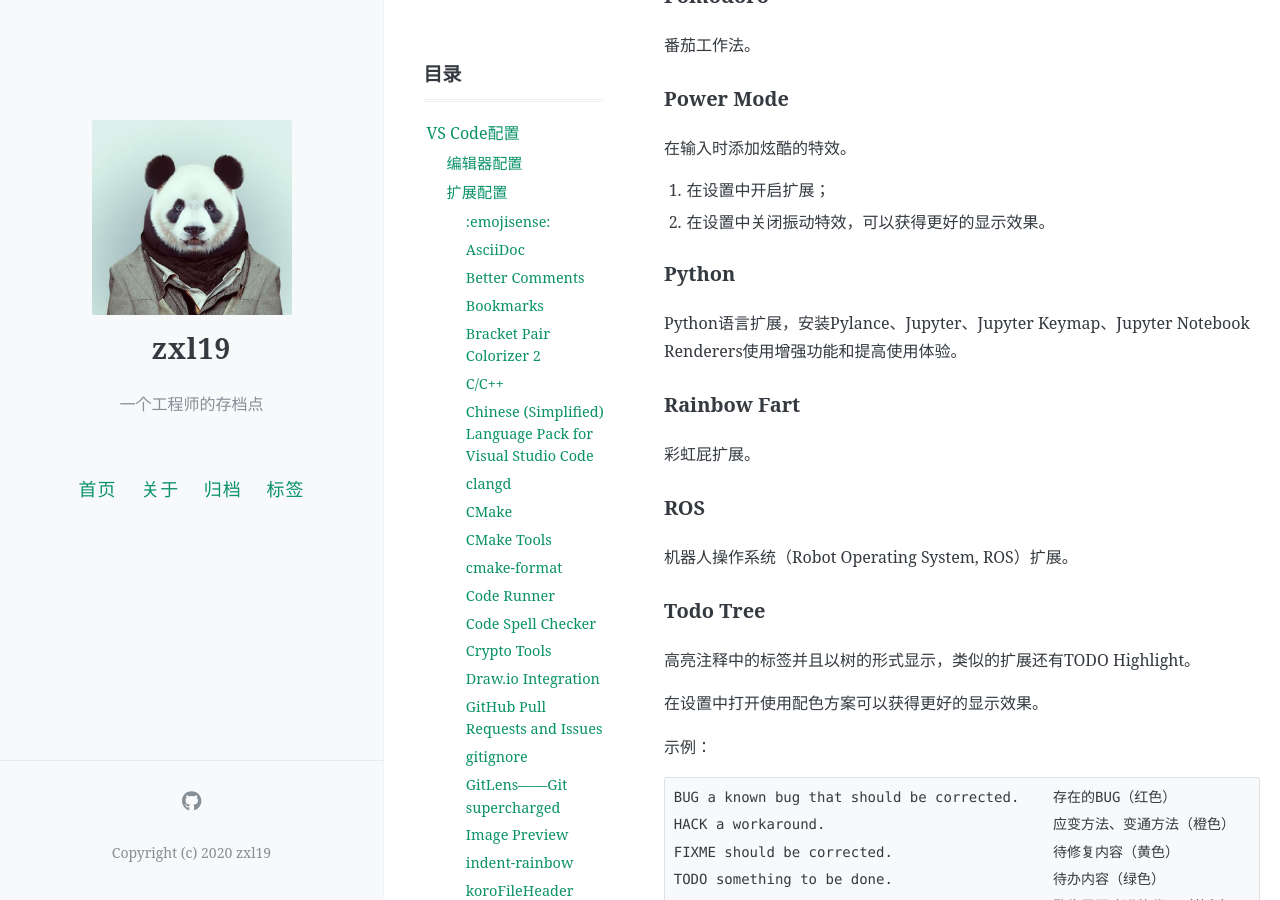
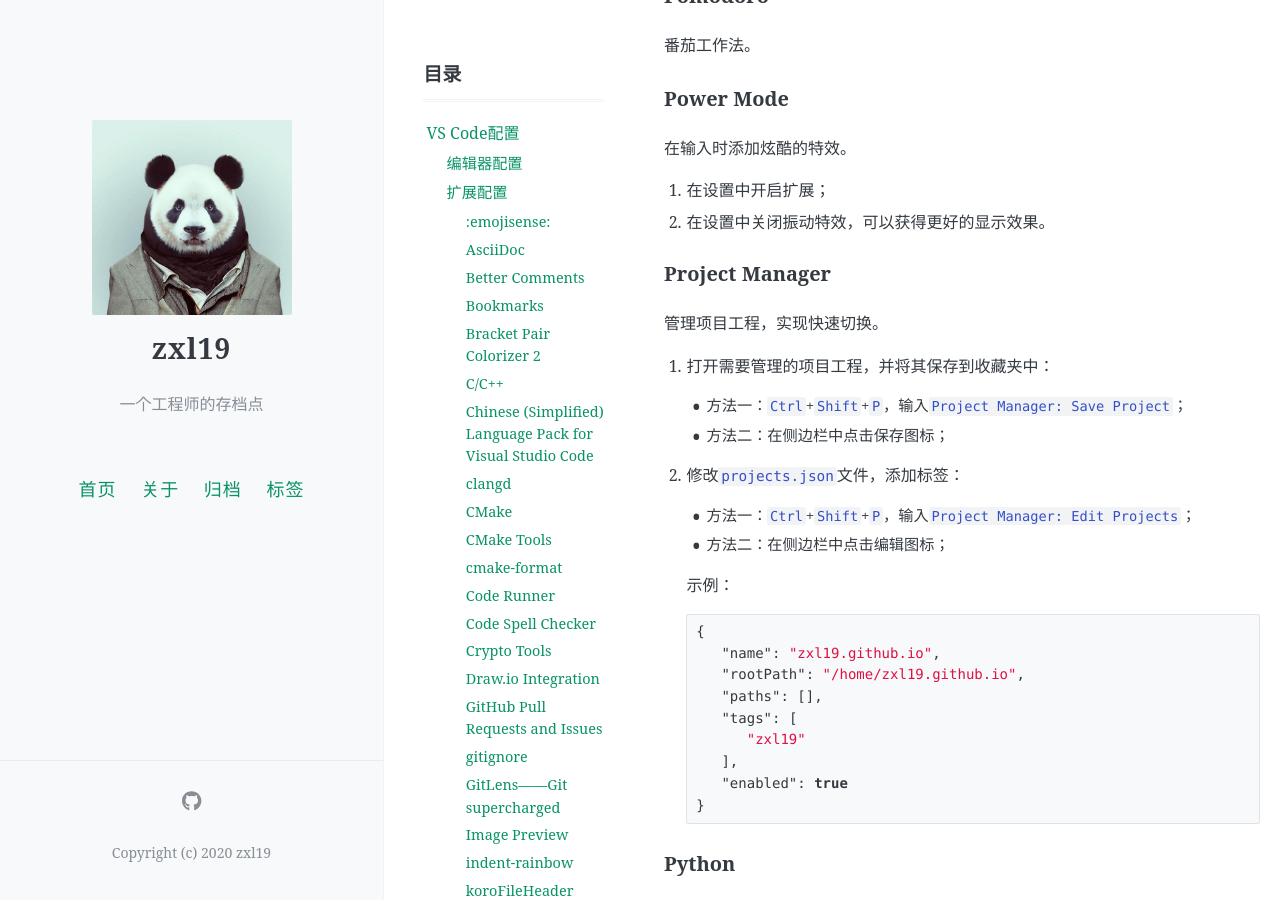
Before and after one commit to zxl19/zxl19.github.io, a Jekyll site: the page built from _posts/2020-06-03-vscode-setup.md, in a window 1280 px wide and 900 px high, scrolled down 6776 px. Built offline with Jekyll 4.4.1, drawn with Linux system fonts in a browser that asks for light colours; comment, search, counter and statistics services are not loaded; some of the changed text lies outside the part shown.

Commit message:
Update Posts

````diff
--- a/_posts/2020-06-03-vscode-setup.md
+++ b/_posts/2020-06-03-vscode-setup.md
@@ -40,7 +40,7 @@ pinned: false
 
 ### Better Comments
 
-根据注释类型生成不同样式的注释。
+根据注释类型生成不同样式的注释，类似的扩展还有Colorful Comments。
 
 示例：
 
@@ -303,6 +303,34 @@ Atom的深色主题，类似的主题还有City Lights theme、Material Theme（
 1. 在设置中开启扩展；
 2. 在设置中关闭振动特效，可以获得更好的显示效果。
 
+### Project Manager
+
+管理项目工程，实现快速切换。
+
+1. 打开需要管理的项目工程，并将其保存到收藏夹中：
+
+   - 方法一：`Ctrl`+`Shift`+`P`，输入`Project Manager: Save Project`；
+   - 方法二：在侧边栏中点击保存图标；
+
+2. 修改`projects.json`文件，添加标签：
+
+   - 方法一：`Ctrl`+`Shift`+`P`，输入`Project Manager: Edit Projects`；
+   - 方法二：在侧边栏中点击编辑图标；
+
+   示例：
+
+   ```json
+   {
+      "name": "zxl19.github.io",
+      "rootPath": "/home/zxl19.github.io",
+      "paths": [],
+      "tags": [
+         "zxl19"
+      ],
+      "enabled": true
+   }
+   ```
+
 ### Python
 
 Python语言扩展，安装Pylance、Jupyter、Jupyter Keymap、Jupyter Notebook Renderers使用增强功能和提高使用体验。
````
Also changed, not shown: _posts/2020-06-08-meme.md (+10 -8 lines), _posts/2021-06-15-ai-material.md (+1 -0 lines).
